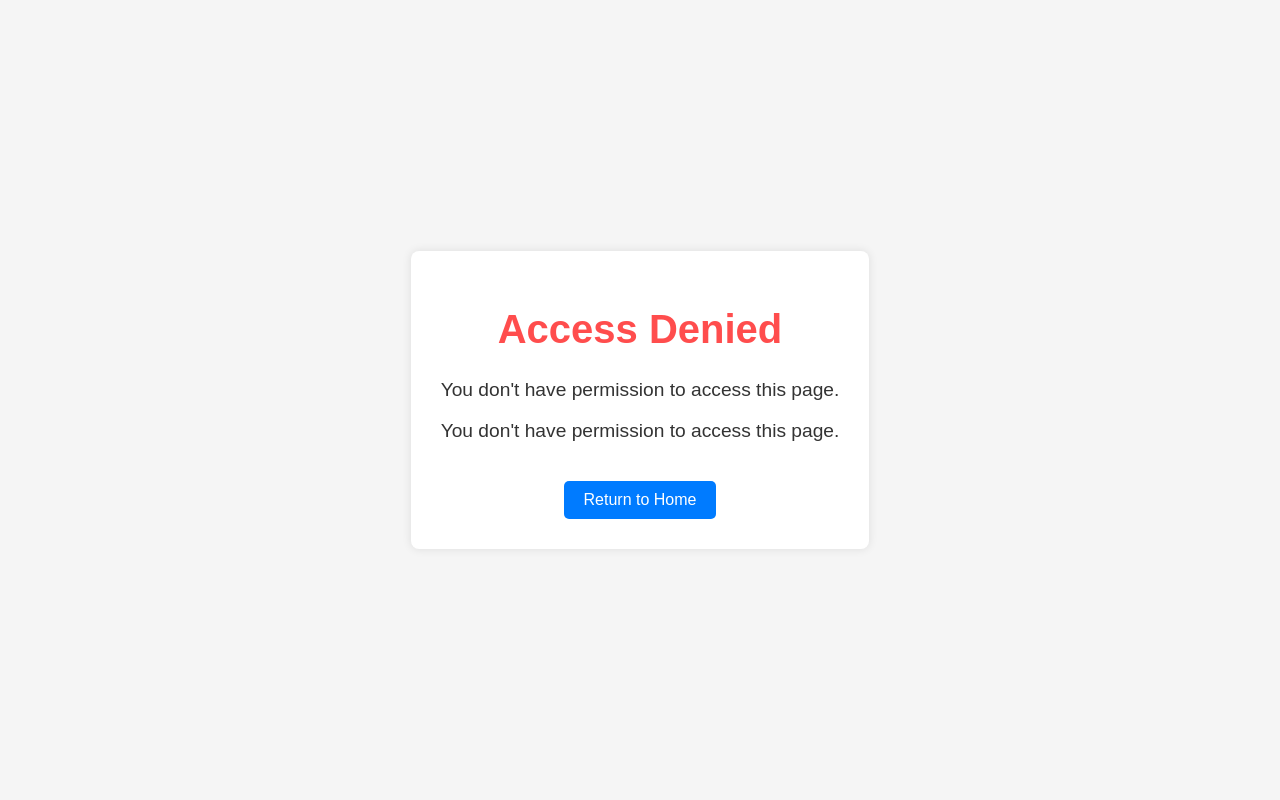
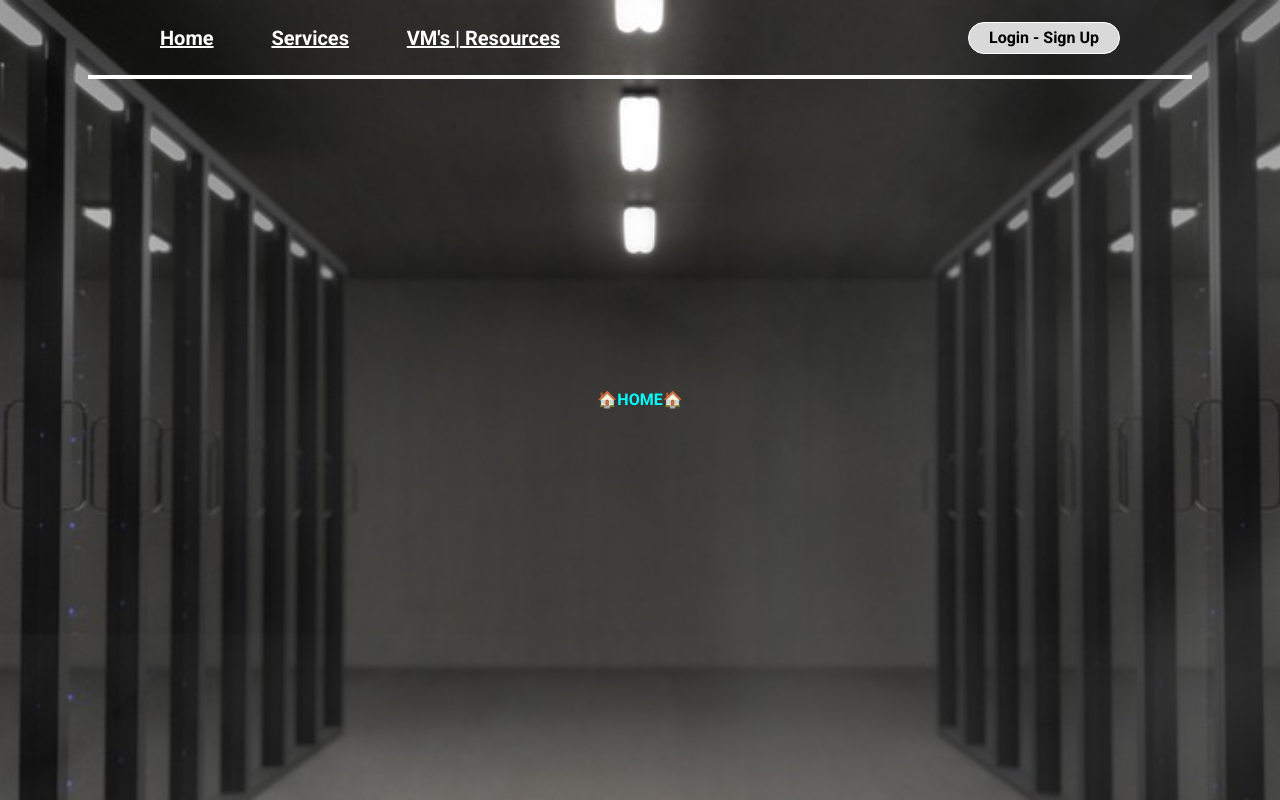
Before and after one commit to Bot-on-Tapwater/hynfratech_assessment, a Django app: page /accounts/access_denied/ in a window 1280 px wide. Run offline with Django 3.2, Linux system fonts and the light colour scheme.

Commit message:
chore: Update and create new templates for accounts application

```diff
--- a/accounts/templates/accounts/access_denied.html
+++ b/accounts/templates/accounts/access_denied.html
@@ -1,54 +1,17 @@
-<!DOCTYPE html>
-<html lang="en">
-  <head>
-    <meta charset="UTF-8" />
-    <meta name="viewport" content="width=device-width, initial-scale=1.0" />
-    <title>Access Denied</title>
-    <style>
-      body {
-        font-family: Arial, sans-serif;
-        background-color: #f5f5f5;
-        display: flex;
-        justify-content: center;
-        align-items: center;
-        height: 100vh;
-        margin: 0;
-      }
-      .container {
-        text-align: center;
-        background-color: #fff;
-        padding: 30px;
-        box-shadow: 0 0 10px rgba(0, 0, 0, 0.1);
-        border-radius: 8px;
-      }
-      h1 {
-        font-size: 2.5rem;
-        color: #ff4d4d;
-      }
-      p {
-        font-size: 1.2rem;
-        color: #333;
-      }
-      a {
-        display: inline-block;
-        margin-top: 20px;
-        padding: 10px 20px;
-        background-color: #007bff;
-        color: #fff;
-        text-decoration: none;
-        border-radius: 5px;
-      }
-      a:hover {
-        background-color: #0056b3;
-      }
-    </style>
-  </head>
-  <body>
-    <div class="container">
-      <h1>Access Denied</h1>
-      <p>{{ message }}</p>
-      <p>You don't have permission to access this page.</p>
-      <a href="{% url 'home' %}">Return to Home</a>
-    </div>
-  </body>
-</html>
+{% extends "accounts/home_clean.html" %}
+{% load static %}
+{% block title%}Errors{% endblock %}
+{% block extra_styles %}
+<link rel="stylesheet" href="{% static 'vm_management/styles.css' %}" />{% endblock %}
+{% block content %}
+<div style="margin: 100px;" class="services-first-heading">
+    <div style="color: gold; text-align: center;">{{ error }}</div>
+</div>
+<div style="margin: 0px;" class="services-first-heading">
+    <div style="color: #00ffff; text-align: center;"><a href="{% url 'home' %}" style="text-decoration: none;
+        color: inherit;
+        font-weight: inherit;
+        font-size: inherit;">🏠HOME🏠</a></div>
+</div>
+
+{% endblock %}
--- /dev/null
+++ b/accounts/templates/accounts/home_clean.html
@@ -0,0 +1,55 @@
+<!DOCTYPE html>
+<html lang="en">
+
+<head>
+  <meta charset="UTF-8" />
+  <meta name="viewport" content="width=device-width, initial-scale=1.0" />
+  <title>{% block title %}Home{% endblock %}</title>
+  <!-- Load static files -->
+  {% load static %}
+
+  <!-- Link to your CSS file -->
+  <link rel="stylesheet" href="https://fonts.googleapis.com/css2?family=Roboto:wght@400;700&display=swap">
+
+  <link rel="stylesheet" href="{% static 'accounts/styles.css' %}" />
+
+  {% block extra_styles %}{% endblock %}
+  {% block extra_script %}{% endblock %}
+</head>
+
+<body>
+  <header>
+    <nav class="header-nav">
+      <div class="header-nav-text">
+        <div class="navigation"><a href="{% url 'home' %}">Home</a></div>
+        <div class="navigation"><a href="{% url 'services' %}">Services</a></div>
+        <div class="navigation"><a href="{% url 'vm_list' %}">VM's | Resources</a></div>
+      </div>
+    </nav>
+    {% if user.is_authenticated %}
+    <a class="unstyled" href="{% url 'logout' %}">
+      <div class="login-button">
+        <div class="button-text">Logout</div>
+      </div>
+
+      </div>
+    </a>
+    {% else %}
+    <a class="unstyled" href="{% url 'login' %}">
+      <div class="login-button">
+        <div class="button-text">Login - Sign Up</div>
+      </div>
+    </a>
+    {% endif %}
+  </header>
+  <div class="horizontal-line-header"></div>
+  {% block content %}
+  <main class="body-heading-container">
+    <div class="body-heading-center">
+      Scale Smarter, Not Harder: Discover Your Perfect Virtual Machine Today!
+    </div>
+  </main>
+  {% endblock %}
+</body>
+
+</html>
```
Also changed, not shown: accounts/templates/accounts/login_clean.html (added, +43 -0 lines), accounts/templates/accounts/register_clean.html (added, +74 -0 lines).
